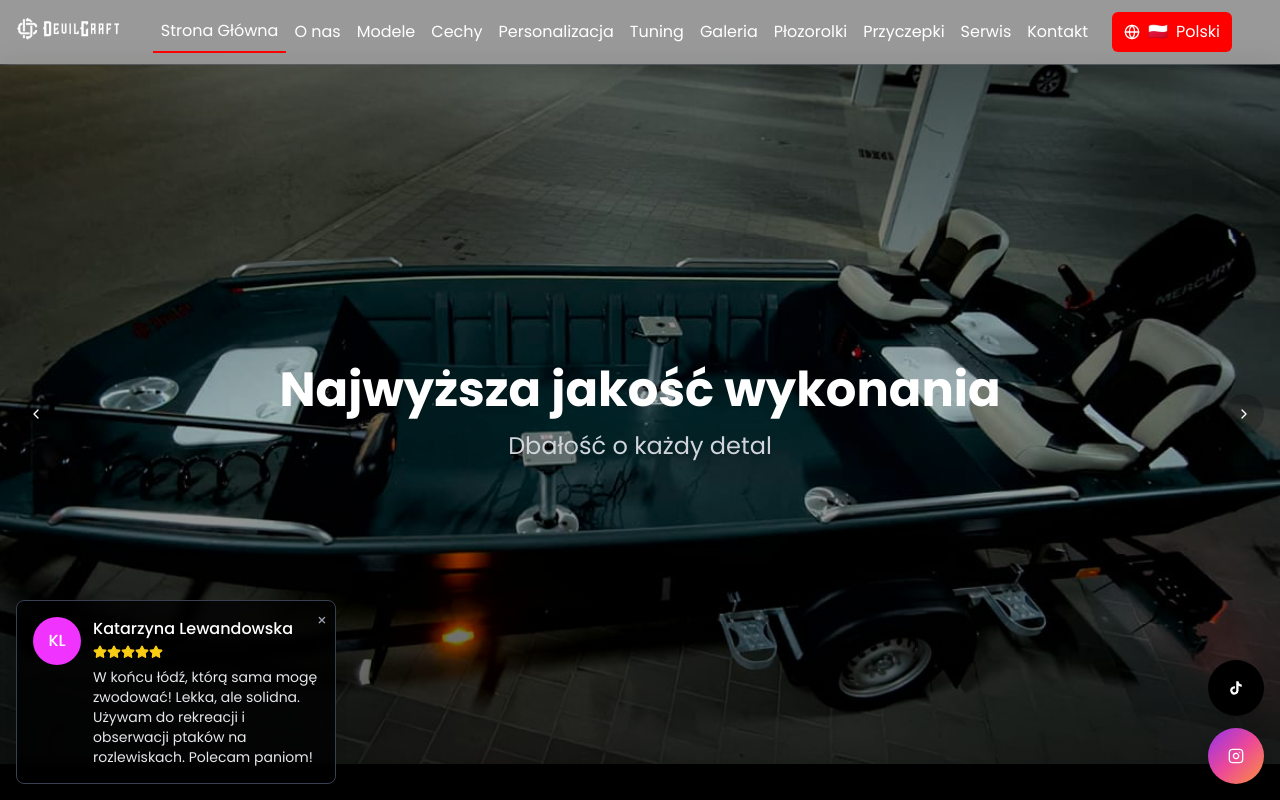
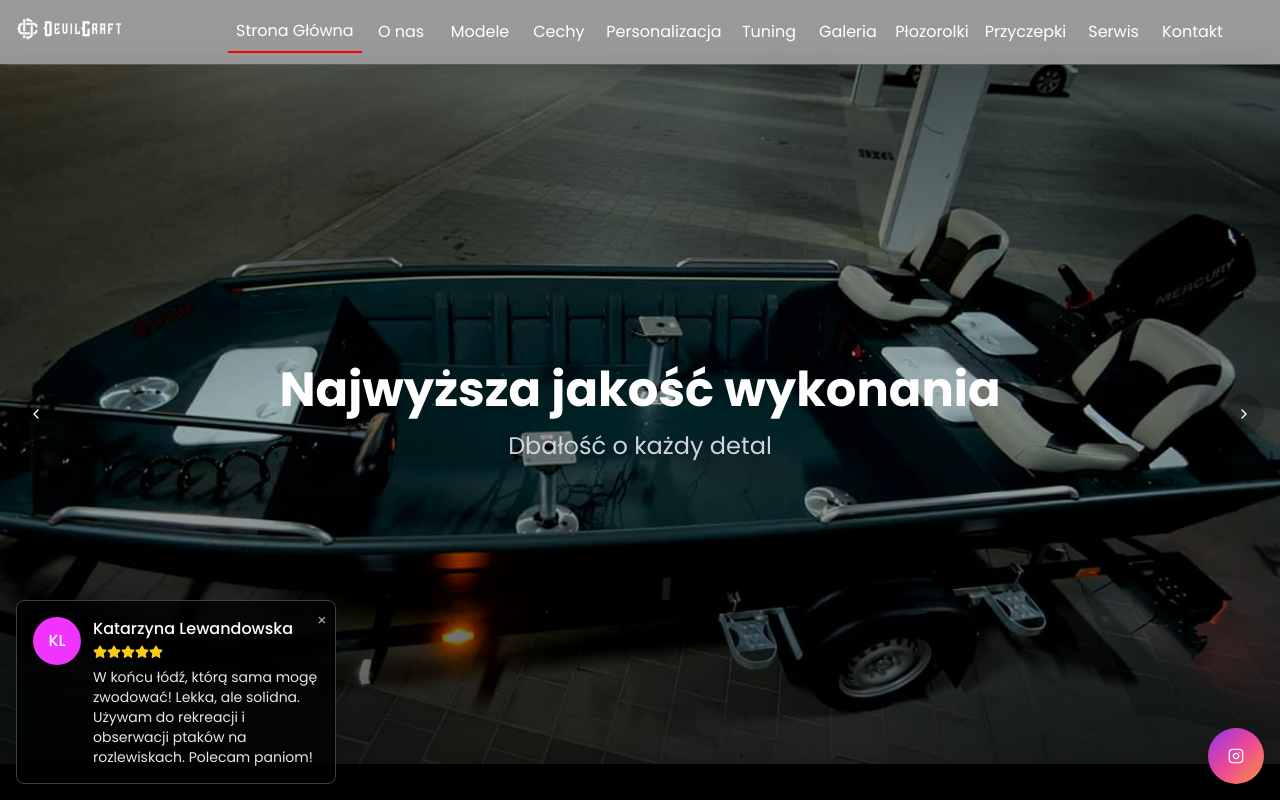
Before and after one commit to Simeones/DevilCraft, a Next.js app: page / in a window 1280 px wide. Shown: the top 800 px of the page. Built offline with nearby package versions, Linux system fonts and the light colour scheme.

Commit message:
feat: replace AI chat with Instagram button
Add Instagram button to redirect to @devilcat_aluboats profile.

Co-authored-by: null <213275905+Simeones@users.noreply.github.com>

```diff
--- a/app/layout.tsx
+++ b/app/layout.tsx
@@ -6,7 +6,7 @@ import Preloader from "@/components/preloader"
 import Navbar from "@/components/navbar"
 import CustomerReviews from "@/components/customer-reviews"
 import ScrollReset from "@/components/scroll-reset"
-import SocialMediaButtons from "@/components/instagram-button"
+import InstagramButton from "@/components/instagram-button"
 
 const montserrat = Montserrat({
   subsets: ["latin"],
@@ -39,7 +39,7 @@ export default function RootLayout({ children }: { children: React.ReactNode })
           <Navbar />
           <div className="pt-16">{children}</div>
           <CustomerReviews />
-          <SocialMediaButtons />
+          <InstagramButton />
         </ThemeProvider>
       </body>
     </html>
--- a/components/instagram-button.tsx
+++ b/components/instagram-button.tsx
@@ -3,30 +3,9 @@
 import { Instagram } from "lucide-react"
 import { Button } from "@/components/ui/button"
 
-export default function SocialMediaButtons() {
+export default function InstagramButton() {
   return (
-    <div className="fixed bottom-4 right-4 z-50 flex flex-col gap-3">
-      {/* TikTok Button */}
-      <a
-        href="https://www.tiktok.com/@devilcatofficial?lang=pl-PL"
-        target="_blank"
-        rel="noopener noreferrer"
-        aria-label="Odwiedź nasz profil na TikToku"
-      >
-        <Button
-          className="h-14 w-14 rounded-full bg-black hover:bg-gray-800 shadow-lg transition-all duration-300 hover:scale-110"
-          size="icon"
-        >
-          <div className="relative">
-            {/* TikTok Icon - Custom SVG */}
-            <svg className="h-6 w-6 text-white" viewBox="0 0 24 24" fill="currentColor">
-              <path d="M19.59 6.69a4.83 4.83 0 0 1-3.77-4.25V2h-3.45v13.67a2.89 2.89 0 0 1-5.2 1.74 2.89 2.89 0 0 1 2.31-4.64 2.93 2.93 0 0 1 .88.13V9.4a6.84 6.84 0 0 0-1-.05A6.33 6.33 0 0 0 5 20.1a6.34 6.34 0 0 0 10.86-4.43v-7a8.16 8.16 0 0 0 4.77 1.52v-3.4a4.85 4.85 0 0 1-1-.1z" />
-            </svg>
-          </div>
-        </Button>
-      </a>
-
-      {/* Instagram Button */}
+    <div className="fixed bottom-4 right-4 z-50">
       <a
         href="https://www.instagram.com/devilcat_aluboats/"
         target="_blank"
@@ -34,7 +13,7 @@ export default function SocialMediaButtons() {
         aria-label="Odwiedź nasz profil na Instagramie"
       >
         <Button
-          className="h-14 w-14 rounded-full bg-gradient-to-br from-purple-600 via-pink-500 to-orange-400 hover:from-purple-700 hover:via-pink-600 hover:to-orange-500 shadow-lg transition-all duration-300 hover:scale-110"
+          className="h-14 w-14 rounded-full bg-gradient-to-br from-purple-600 via-pink-500 to-orange-400 hover:from-purple-700 hover:via-pink-600 hover:to-orange-500 shadow-lg"
           size="icon"
         >
           <Instagram className="h-6 w-6 text-white" />
--- a/components/language-switcher.tsx
+++ /dev/null
@@ -1,83 +0,0 @@
-"use client"
-
-import { useState, useEffect } from "react"
-import { Globe, Check } from "lucide-react"
-import { DropdownMenu, DropdownMenuContent, DropdownMenuItem, DropdownMenuTrigger } from "@/components/ui/dropdown-menu"
-
-// Lista głównych języków europejskich
-const languages = [
-  { code: "pl", name: "Polski", flag: "🇵🇱" },
-  { code: "en", name: "English", flag: "🇬🇧" },
-  { code: "de", name: "Deutsch", flag: "🇩🇪" },
-  { code: "fr", name: "Français", flag: "🇫🇷" },
-  { code: "es", name: "Español", flag: "🇪🇸" },
-  { code: "it", name: "Italiano", flag: "🇮🇹" },
-  { code: "ru", name: "Русский", flag: "🇷🇺" },
-  { code: "nl", name: "Nederlands", flag: "🇳🇱" },
-  { code: "pt", name: "Português", flag: "🇵🇹" },
-  { code: "sv", name: "Svenska", flag: "🇸🇪" },
-  { code: "cs", name: "Čeština", flag: "🇨🇿" },
-  { code: "el", name: "Ελληνικά", flag: "🇬🇷" },
-  { code: "hu", name: "Magyar", flag: "🇭🇺" },
-  { code: "ro", name: "Română", flag: "🇷🇴" },
-  { code: "fi", name: "Suomi", flag: "🇫🇮" },
-  { code: "da", name: "Dansk", flag: "🇩🇰" },
-  { code: "no", name: "Norsk", flag: "🇳🇴" },
-  { code: "sk", name: "Slovenčina", flag: "🇸🇰" },
-  { code: "hr", name: "Hrvatski", flag: "🇭🇷" },
-  { code: "bg", name: "Български", flag: "🇧🇬" },
-  { code: "lt", name: "Lietuvių", flag: "🇱🇹" },
-  { code: "lv", name: "Latviešu", flag: "🇱🇻" },
-  { code: "et", name: "Eesti", flag: "🇪🇪" },
-  { code: "sl", name: "Slovenščina", flag: "🇸🇮" },
-  { code: "sr", name: "Српски", flag: "🇷🇸" },
-  { code: "uk", name: "Українська", flag: "🇺🇦" },
-  { code: "is", name: "Íslenska", flag: "🇮🇸" },
-]
-
-export default function LanguageSwitcher() {
-  const [currentLanguage, setCurrentLanguage] = useState(languages[0]) // Polski domyślnie
-
-  // Załaduj zapisany język przy montowaniu komponentu
-  useEffect(() => {
-    const savedLang = localStorage.getItem("language")
-    if (savedLang) {
-      const lang = languages.find((l) => l.code === savedLang)
-      if (lang) setCurrentLanguage(lang)
-    }
-  }, [])
-
-  // Zmień język i zapisz wybór
-  const changeLanguage = (lang: (typeof languages)[0]) => {
-    setCurrentLanguage(lang)
-    localStorage.setItem("language", lang.code)
-    // Tutaj można by dodać faktyczną zmianę języka w aplikacji
-  }
-
-  return (
-    <DropdownMenu>
-      <DropdownMenuTrigger asChild>
-        <button className="flex items-center gap-2 px-3 py-2 rounded-md bg-red-600 hover:bg-red-700 text-white transition-colors">
-          <Globe className="h-4 w-4" />
-          <span>{currentLanguage.flag}</span>
-          <span>{currentLanguage.name}</span>
-        </button>
-      </DropdownMenuTrigger>
-      <DropdownMenuContent align="end" className="w-48 max-h-80 overflow-y-auto">
-        {languages.map((lang) => (
-          <DropdownMenuItem
-            key={lang.code}
-            className="flex items-center justify-between cursor-pointer"
-            onClick={() => changeLanguage(lang)}
-          >
-            <div className="flex items-center gap-2">
-              <span className="text-base">{lang.flag}</span>
-              <span>{lang.name}</span>
-            </div>
-            {currentLanguage.code === lang.code && <Check className="h-4 w-4 text-green-500" />}
-          </DropdownMenuItem>
-        ))}
-      </DropdownMenuContent>
-    </DropdownMenu>
-  )
-}
--- a/components/navbar.tsx
+++ b/components/navbar.tsx
@@ -10,7 +10,6 @@ import { Button } from "@/components/ui/button"
 import { Sheet, SheetContent, SheetTrigger } from "@/components/ui/sheet"
 import { cn } from "@/lib/utils"
 import { usePathname } from "next/navigation"
-import LanguageSwitcher from "@/components/language-switcher"
 
 export default function Navbar() {
   const [isOpen, setIsOpen] = useState(false)
@@ -84,9 +83,6 @@ export default function Navbar() {
           <NavLink href="/kontakt" active={isActive("/kontakt")}>
             Kontakt
           </NavLink>
-          <div className="ml-4">
-            <LanguageSwitcher />
-          </div>
         </nav>
 
         {/* Mobile Navigation */}
@@ -139,9 +135,6 @@ export default function Navbar() {
               <MobileNavLink href="/kontakt" active={isActive("/kontakt")} onClick={() => setIsOpen(false)}>
                 Kontakt
               </MobileNavLink>
-              <div className="mt-6 pt-4 border-t border-gray-700">
-                <LanguageSwitcher />
-              </div>
             </nav>
           </SheetContent>
         </Sheet>
```
